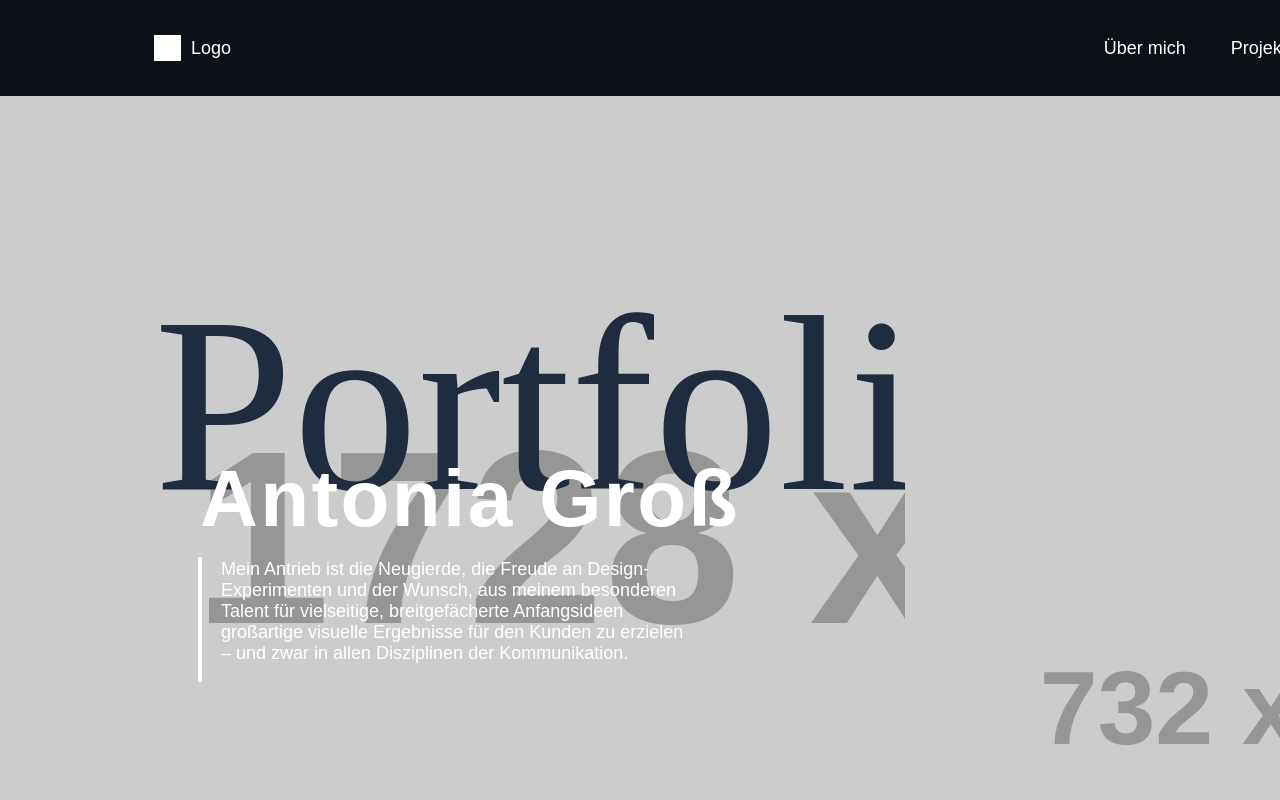
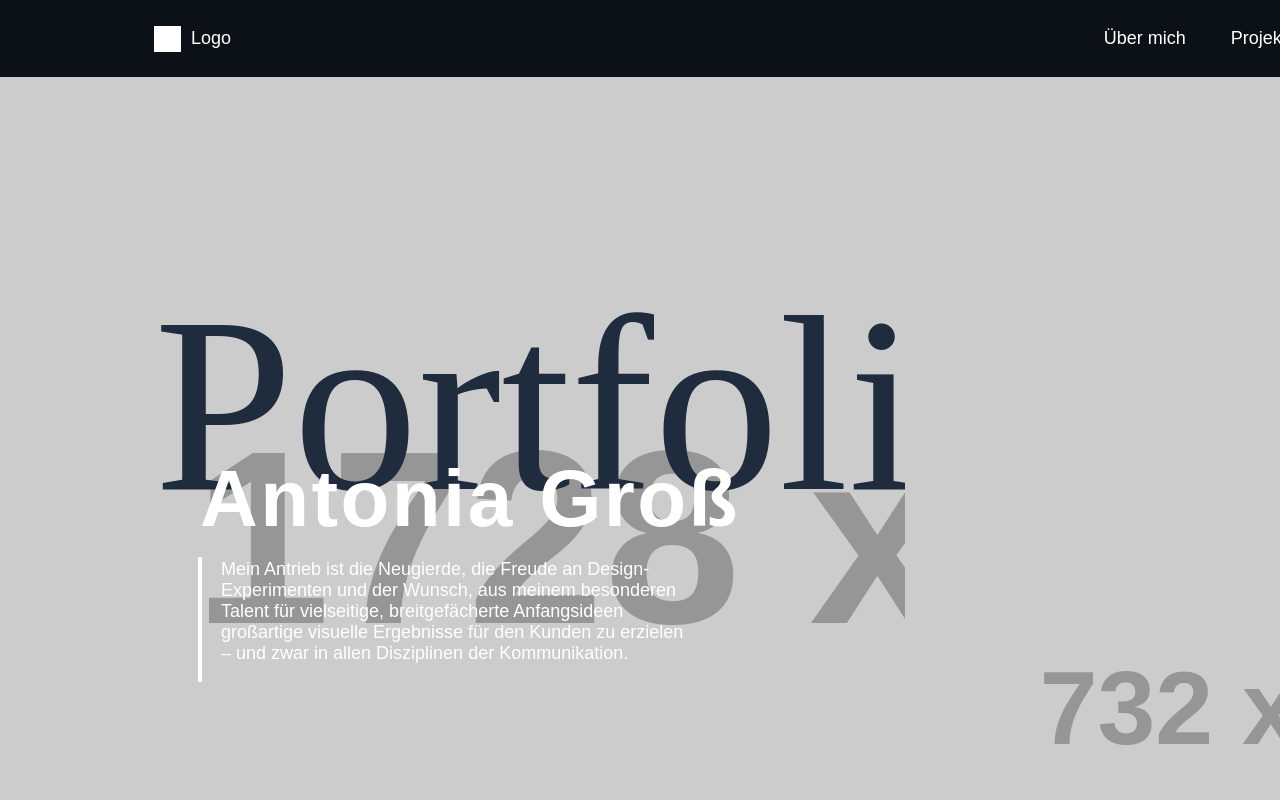
Before and after one commit to antonia-gross/antonia-gross.github.io, a plain HTML site: page index.html in a window 1280 px wide. Shown: the top 800 px of the page. Drawn offline with Linux system fonts and the light colour scheme; placeholder pictures from the web are drawn by us; a web font is replaced by a local one.

Commit message:
Update style.css

```diff
--- a/style.css
+++ b/style.css
@@ -174,7 +174,7 @@ body {
   top: 0;
   left: 0;
   width: 1728px;
-  height: 96px;
+  height: 77px;
   background: #0C1117;
   padding: 0 154px;
   display: flex;
```
